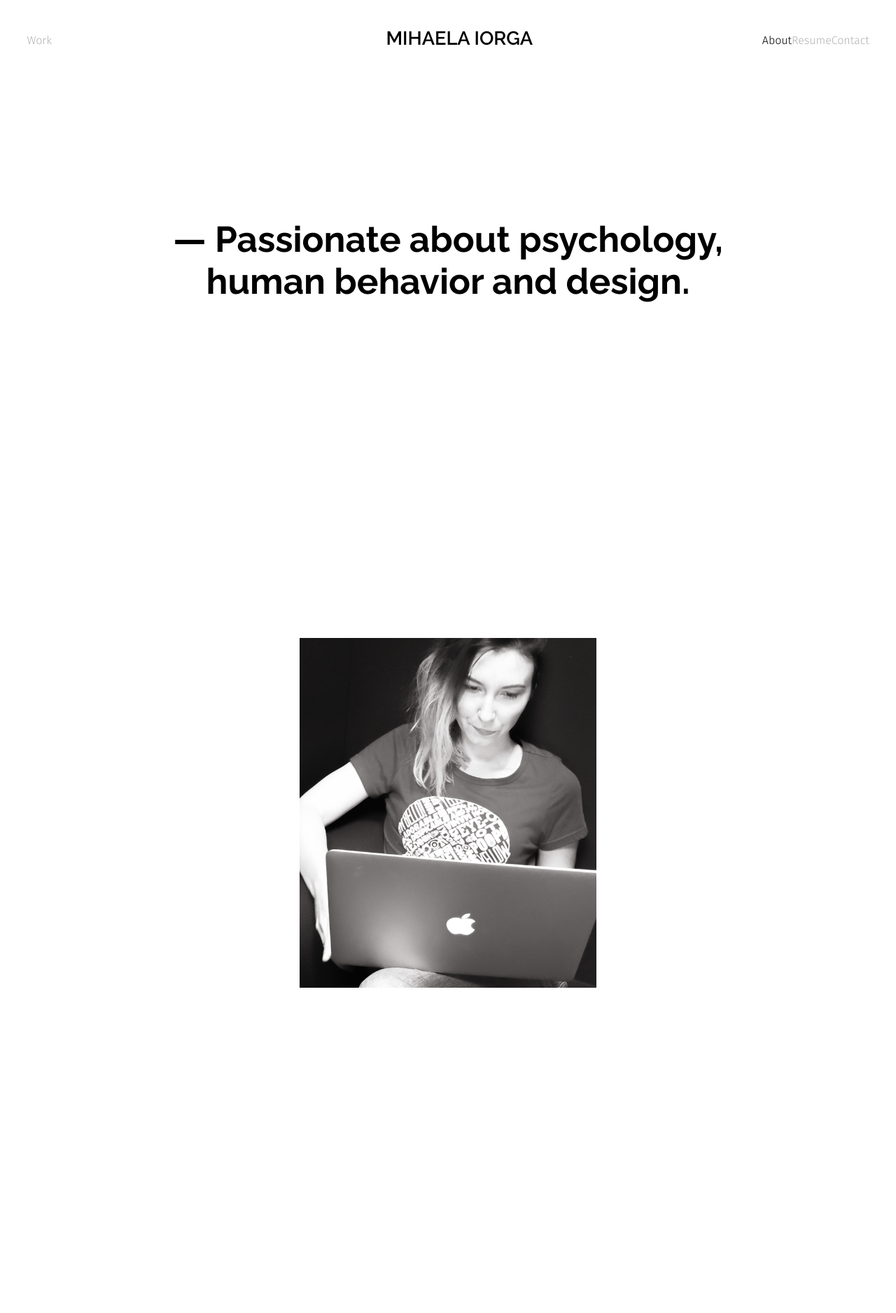
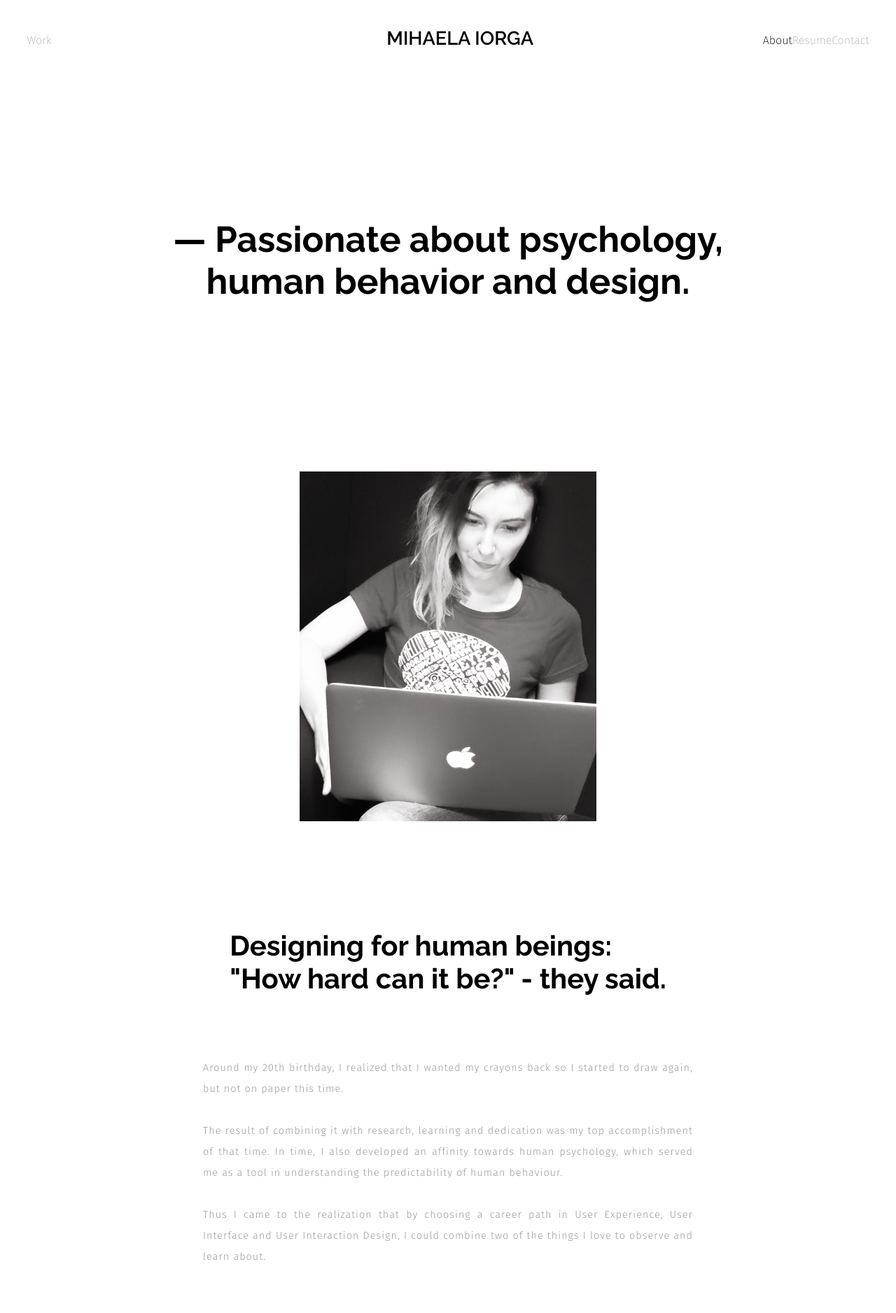
Before and after one commit to MihaelaIorga/3rdsem-portfolio, a PHP site: page /about.html in a window 1280 px wide. Shown: the whole page at 70% size. Before the commit the page ends 1412 px from the top, so only its background shows below. Run offline with PHP 8.4, Linux system fonts and the light colour scheme.

Commit message:
about-finished

```diff
--- a/about.css
+++ b/about.css
@@ -1,4 +1,42 @@
-.headline {
-    height: 80%;
+body {
+    font-family: 'Fira Sans', sans-serif;
+}
+
+.headline2 {
+    height: auto;
     text-align: center;
+    display: flex;
+    justify-content: center;
 }
+
+.headline2 h1 {
+    font-size: 3.2em;
+    padding-top: 3.9em;
+    padding-bottom: 3.9em;
+}
+
+h2 {
+    font-size: 2.5em;
+    text-align: left;
+    padding-top: 3em;
+    max-width: 700px;
+}
+
+.paragraph {
+    height: auto;
+    text-align: left;
+    display: flex;
+    justify-content: center;
+}
+
+.paragraph p {
+    padding-top: 3em;
+    max-width: 700px;
+    font-family: 'Fira Sans', sans-serif;
+    font-weight: 300;
+    font-size: 0.9em;
+    color: #999999;
+    letter-spacing: 1.05px;
+    line-height: 30px;
+    text-align: justify;
+}
--- a/about.html
+++ b/about.html
@@ -13,9 +13,10 @@
     <meta name="theme-color" content="#ffffff">
     <title>Mihaela Iorga</title>
     <link href="https://fonts.googleapis.com/css?family=Raleway:400,500,600,700" rel="stylesheet">
-    <link href="https://fonts.googleapis.com/css?family=Fira+Sans:300,400,500,600,700" rel="stylesheet">
+    <link href="https://fonts.googleapis.com/css?family=Fira+Sans:200,200i,300,300i,400,400i" rel="stylesheet">
     <link rel="stylesheet" type="text/css" href="global.css">
     <link rel="stylesheet" type="text/css" href="work.css">
+    <link rel="stylesheet" type="text/css" href="about.css">
 </head>
 
 <body>
@@ -35,10 +36,19 @@
 
 
     <main>
-        <section class="headline">
+        <section class="headline2">
             <h1>— Passionate about psychology, <br> human behavior and design.</h1>
         </section>
         <img class="product-small-img .img-responsive" src="img/mihaela.png" alt="data-caption">
+        <section class="headline2">
+            <h2>Designing for human beings: <br> "How hard can it be?" - they said.</h2>
+        </section>
+
+        <section class="paragraph">
+            <p> Around my 20th birthday, I realized that I wanted my crayons back so I started to draw again, but not on paper this time. <br><br> The result of combining it with research, learning and dedication was my top accomplishment of that time. In time, I also developed an affinity towards human psychology, which served me as a tool in understanding the predictability of human behaviour. <br><br> Thus I came to the realization that by choosing a career path in User Experience, User Interface and User Interaction Design, I could combine two of the things I love to observe and learn about.
+
+            </p>
+        </section>
 
     </main>
 
```
